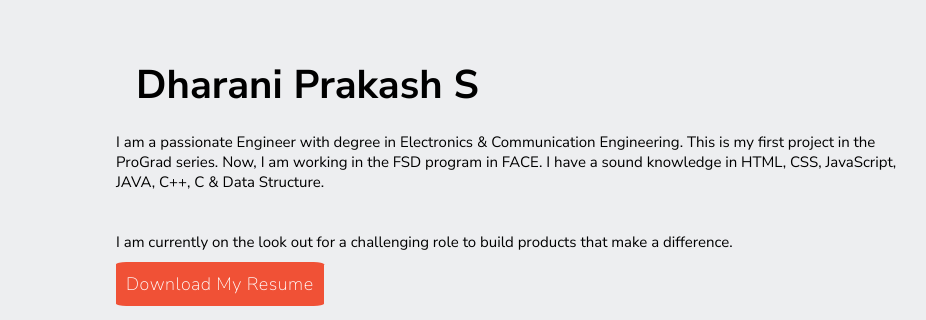
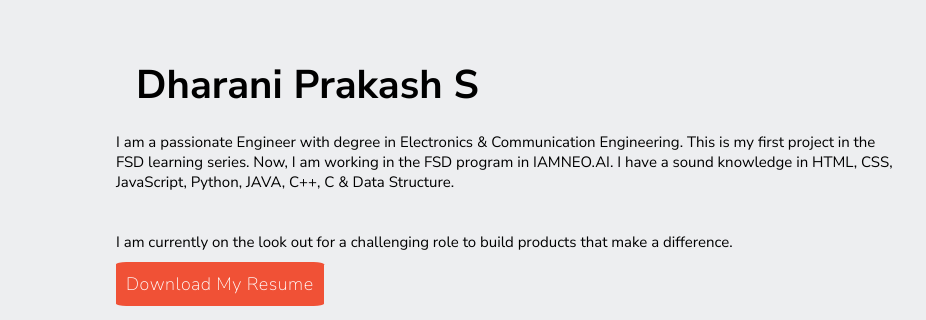
Before and after one commit to SDBriteCoder/Profile-builder, a plain HTML site: page index.html in a window 1280 px wide. Shown: the part 572-892 px from the top of the page, 354-1280 px from the left. Drawn offline with Linux system fonts and the light colour scheme; files whose address does not match are found by name.

Commit message:
Update index.html

```diff
--- a/index.html
+++ b/index.html
@@ -32,8 +32,8 @@
         <article>
             <h2><strong>Dharani Prakash S</strong></h2>
             <p>
-                I am a passionate Engineer with degree in Electronics & Communication Engineering. This is my first project in the ProGrad series.
-                Now, I am working in the FSD program in FACE. I have a sound knowledge in HTML, CSS, JavaScript, JAVA, C++, C & Data Structure.</br></br>
+                I am a passionate Engineer with degree in Electronics & Communication Engineering. This is my first project in the FSD learning series.
+                Now, I am working in the FSD program in IAMNEO.AI. I have a sound knowledge in HTML, CSS, JavaScript, Python, JAVA, C++, C & Data Structure.</br></br>
             <span class="break"></span>
                 I am currently on the look out for a challenging role to build products that make a difference.
             </p>
```
